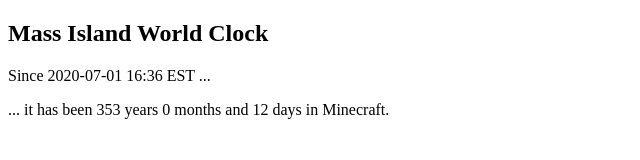
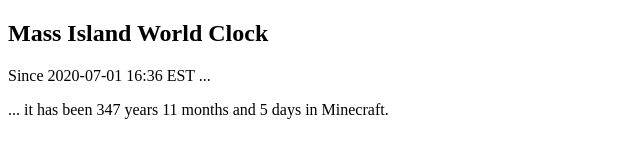
Before and after one commit to JiaqiZhao2004/MI-clock, a plain HTML site: page index.html in a window 1280 px wide. Shown: the full height of the page, 0-640 px from the left. Drawn offline with Linux system fonts and the light colour scheme.

Commit message:
Update index.html

```diff
--- a/index.html
+++ b/index.html
@@ -20,12 +20,13 @@
       const diffMinutes = (now - start) / (1000 * 60);
       const mcDays = diffMinutes / 20;
 
-      const mcYears = Math.floor(mcDays / 360);
-      const mcMonths = Math.floor((mcDays % 360) / 30);
-      const mcDaysLeft = Math.floor(mcDays % 30);
+
+      const mcYears = Math.floor(mcDays / 365.25);
+      const mcMonths = Math.floor((mcDays % 365.25) / 30.44);
+      const mcDaysLeft = Math.floor(mcDays % 30.44);
 
       document.getElementById("result").innerText =
-        `      ... it has been ${mcYears} years ${mcMonths} months and ${mcDaysLeft} days in Minecraft.`;
+        `... it has been ${mcYears} years ${mcMonths} months and ${mcDaysLeft} days in Minecraft.`;
     }
 
     calculateMCDate();
```
